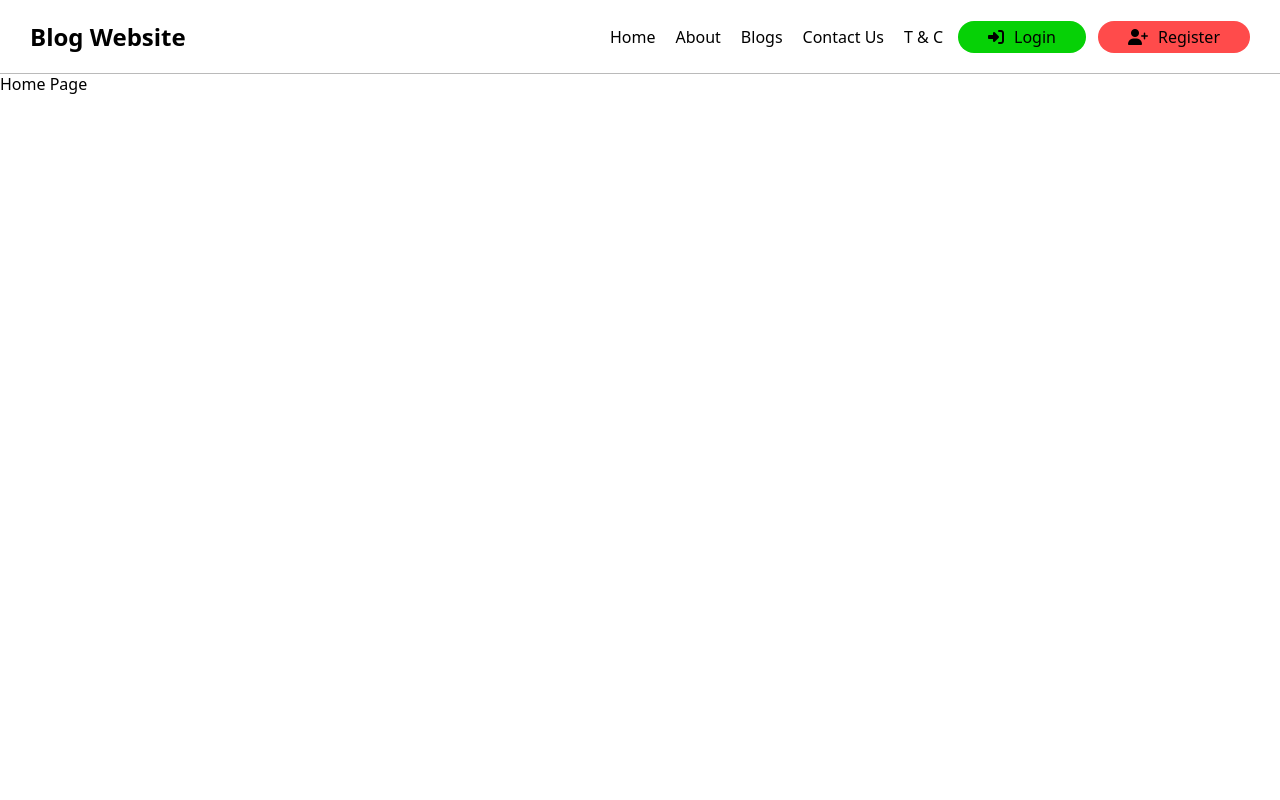
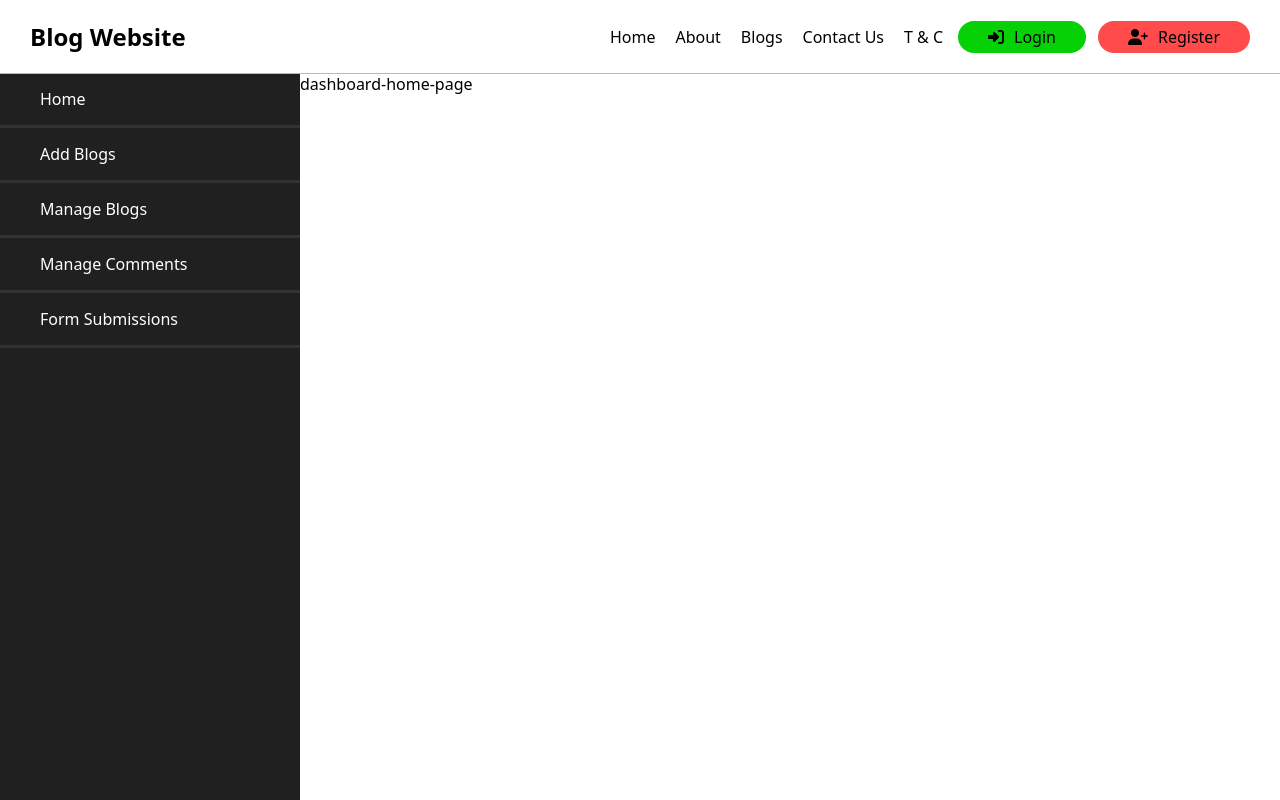
Before and after one commit to kumar-aryan083/Blog-Website, a React (Vite) app in the folder client/: page /admin/dashboard in a window 1280 px wide. Built offline with nearby package versions, Linux system fonts and the light colour scheme; no server answers.

Commit message:
worked on admin dashboard

```diff
--- a/client/src/App.jsx
+++ b/client/src/App.jsx
@@ -7,6 +7,8 @@ import Login from './pages/admin/Login';
 import Register from './pages/admin/Register';
 import { handleLogout } from './utils/setValues';
 import Profile from './pages/admin/Profile';
+import Dashboard from './pages/admin/Dashboard';
+import AddBlog from './components/AddBlog';
 
 const App = () => {
   const [user, setUser] = useState(() => {
@@ -33,9 +35,10 @@ const App = () => {
       <div className="full-body-wrapp">
         <Routes>
           <Route path='/' element={<Home />} />
-          <Route path='/admin/login' element={<Login handleAlert={handleAlert} onLogin={settingUser}/>} />
-          <Route path='/admin/register' element={<Register handleAlert={handleAlert} onRegister={settingUser}/>} />
+          <Route path='/admin/login' element={<Login handleAlert={handleAlert} onLogin={settingUser} user = {user}/>} />
+          <Route path='/admin/register' element={<Register handleAlert={handleAlert} onRegister={settingUser} user={user}/>} />
           <Route path='/admin/:username/profile' element={<Profile />} />
+          <Route path='/admin/dashboard' element={<Dashboard user={user}/>} />
           <Route path='/about' element={<About />} />
           <Route path='/*' element={<Home />} />
         </Routes>
--- /dev/null
+++ b/client/src/components/AddBlog.jsx
@@ -0,0 +1,40 @@
+import React, { useEffect } from 'react';
+import './Styles/AddBlog.css'
+
+const AddBlog = () => {
+    useEffect(() => {
+        document.title = "Add New Blog | TechBlog"
+    }, [])
+    return (
+        <>
+            <div className="full-add-blog">
+                <div className="heading-add-blog">
+                    <h2>Add Blog</h2>
+                    <div className="add-blog-btn">Add new Blog</div>
+                </div>
+                <div className="add-blog-form">
+                    <form>
+                        <div className="form-input">
+                            <label htmlFor="title">Title:</label>
+                            <input type="text" placeholder='Write your title here' />
+                        </div>
+                        <div className="form-input">
+                            <label htmlFor="description">Description:</label>
+                            <input type="text" placeholder='Write your description here' />
+                        </div>
+                        <div className="form-input">
+                            <label htmlFor="keyword">Keyword:</label>
+                            <input type="text" placeholder='Enter your Keyword here' />
+                        </div>
+                        <div className="form-input">
+                            <label htmlFor="image">Image:</label>
+                            <input type="file" placeholder='Enter your Keyword here' />
+                        </div>
+                    </form>
+                </div>
+            </div>
+        </>
+    );
+}
+
+export default AddBlog;
--- /dev/null
+++ b/client/src/components/DashHome.jsx
@@ -0,0 +1,14 @@
+import React, { useEffect } from 'react';
+
+const DashHome = () => {
+  useEffect(() => {
+    document.title = "Dashboard | TechBlog"
+}, [])
+  return (
+    <div>
+      dashboard-home-page
+    </div>
+  );
+}
+
+export default DashHome;
--- /dev/null
+++ b/client/src/components/SideNav.jsx
@@ -0,0 +1,23 @@
+import React from 'react';
+import { Link } from 'react-router-dom';
+import "./Styles/SideNav.css"
+
+const SideNav = ({
+    setPage
+}) => {
+  return (
+    <>
+      <div className="full-side-nav">
+        <ul className="admin-nav-lists">
+            <li onClick={()=>{setPage("1")}}>Home</li>
+            <li onClick={()=>{setPage("2")}}>Add Blogs</li>
+            <li onClick={()=>{setPage("3")}}>Manage Blogs</li>
+            <li onClick={()=>{setPage("4")}}>Manage Comments</li>
+            <li onClick={()=>{setPage("5")}}>Form Submissions</li>
+        </ul>
+      </div>
+    </>
+  );
+}
+
+export default SideNav;
--- /dev/null
+++ b/client/src/components/Styles/AddBlog.css
@@ -0,0 +1,38 @@
+.full-add-blog{
+    width: calc(100vw - 300px);margin: 20px;
+}
+.add-blog-btn{
+    margin: auto 0;
+    padding: 5px 10px;
+    background-color: green;
+    color: white;
+    font-weight: 500;
+    user-select: none;
+    cursor: pointer;
+}
+.add-blog-btn:hover{
+    background-color: rgb(5, 83, 5);
+    transition: all 0.3s;
+}
+.heading-add-blog{
+    padding: 10px 20px;
+    display: flex;
+    justify-content: space-between;
+    border-bottom: 1px solid rgba(0, 0, 0, 0.63);
+}
+.add-blog-form{
+    padding-top: 20px;
+}
+.add-blog-form>form{
+    display: flex;
+    flex-direction: column;
+    gap: 8px;
+}
+.form-input{
+    display: flex;
+    flex-direction: column;
+    gap: 8px;
+}
+.form-input>input{
+    padding: 10px 8px;
+}
--- /dev/null
+++ b/client/src/components/Styles/SideNav.css
@@ -0,0 +1,11 @@
+.admin-nav-lists>li{
+    display: block;
+    color: white;
+    padding: 15px 40px;
+    list-style-type: none;
+    border-bottom: 3px solid rgba(255, 255, 255, 0.084);
+    font-weight: 500;
+}
+.admin-nav-lists>li:hover{
+    background-color: rgba(255, 255, 255, 0.084);
+}
--- /dev/null
+++ b/client/src/pages/Styles/Dash.css
@@ -0,0 +1,9 @@
+.full-dashboard{
+    display: flex;
+}
+.left-dash-nav{
+    width: 300px;
+    height: calc(100vh - 73px);
+    background-color: rgb(32, 32, 32);
+
+}
--- /dev/null
+++ b/client/src/pages/admin/Dashboard.jsx
@@ -0,0 +1,45 @@
+import React, { useState } from 'react';
+import SideNav from '../../components/SideNav';
+import '../Styles/Dash.css'
+import DashHome from '../../components/DashHome';
+import AddBlog from '../../components/AddBlog';
+
+const Dashboard = () => {
+    const [number, setNumber] = useState("1");
+
+    const handleContent = (pageNo) => {
+        setNumber(pageNo);
+    }
+
+    const renderContent = () => {
+        switch (number) {
+            case "1":
+                return <DashHome/>;
+            case "2":
+                return <AddBlog/>;
+            case "3":
+                return <div>Content for Page 3</div>;
+            case "4":
+                return <div>Content for Page 4</div>;
+            case "5":
+                return <div>Content for Page 5</div>;
+            default:
+                return <div>Default Content</div>;
+        }
+    }
+
+    return (
+        <>
+            <div className="full-dashboard">
+                <div className="left-dash-nav">
+                    <SideNav setPage={handleContent} />
+                </div>
+                <div className="right-dash-content">
+                    {renderContent()}
+                </div>
+            </div>
+        </>
+    );
+}
+
+export default Dashboard;
--- a/client/src/pages/admin/Login.jsx
+++ b/client/src/pages/admin/Login.jsx
@@ -1,14 +1,20 @@
-import React, { useState } from 'react';
+import React, { useEffect, useState } from 'react';
 import '../Styles/Login.css';
 import { Link, useNavigate } from 'react-router-dom';
 import { setLocal } from '../../utils/setValues.js';
 
-const Login = ({handleAlert, onLogin}) => {
+const Login = ({handleAlert, onLogin, user}) => {
   const [formData, setFormData] = useState({
     id: "",
     password: ""
   })
   const nav = useNavigate();
+  useEffect(() => {
+    document.title = "Admin | Login"
+    if(user){
+      nav(`/admin/${user.username}/profile`);
+    }
+  }, [])
   const handleChange = (e)=>{
     setFormData({
       ...formData,
--- a/client/src/pages/admin/Register.jsx
+++ b/client/src/pages/admin/Register.jsx
@@ -1,9 +1,9 @@
-import React, { useState } from 'react';
+import React, { useEffect, useState } from 'react';
 import '../Styles/Register.css';
 import { Link, useNavigate } from 'react-router-dom';
 import { setLocal } from '../../utils/setValues';
 
-const Register = ({handleAlert, onRegister}) => {
+const Register = ({handleAlert, onRegister, user}) => {
   const nav = useNavigate();
   const [formData, setFormData] = useState({
     name: "",
@@ -20,6 +20,13 @@ const Register = ({handleAlert, onRegister}) => {
       [e.target.name]: e.target.value
     })
   }
+
+  useEffect(()=>{
+    document.title = "Admin | Register";
+    if(user){
+      nav(`/admin/${user.username}/profile`);
+    }
+  },[])
 
   const handleSubmit = async(e)=>{
     e.preventDefault();
```
